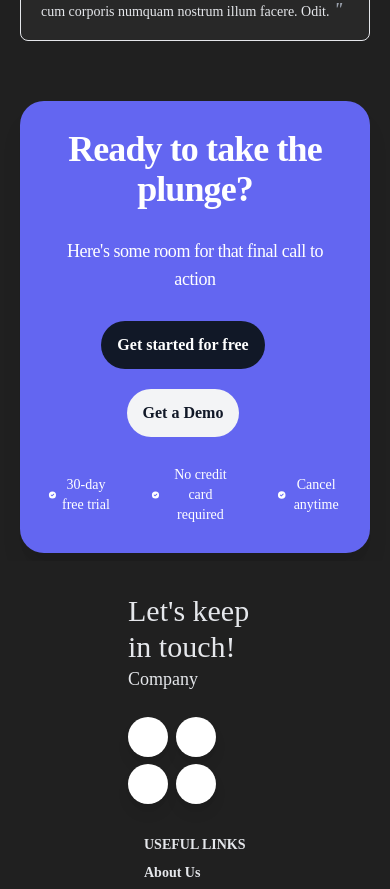
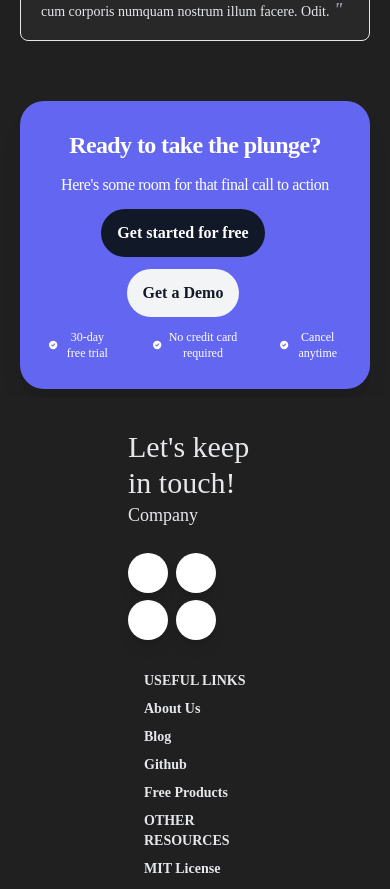
Before and after one commit to synerjay/landing-page-template-nextjs, a Next.js app: page / in a window 390 px wide. Shown: the part 6020-6909 px from the top of the page. Built offline with nearby package versions, Linux system fonts and the light colour scheme.

Commit message:
changed the action component

```diff
--- a/comps/Action.js
+++ b/comps/Action.js
@@ -3,14 +3,14 @@ import React from 'react';
 const Action = () => {
   return (
     <div className='Testimonials py-2 flex px-5 flex-col justify-center items-center mx-auto sm:py-12'>
-      <div className='h-auto py-7 md:py-10 px-7 md:px-10 w-full md:w-2/3 bg-indigo-500 flex flex-col justify-center items-center text-center space-y-7 md:mx-auto rounded-3xl shadow-xl hover:rotate-1 transition-transform'>
-        <h1 className='text-white font-bold text-4xl tracking-tight'>
+      <div className='h-auto py-7 md:py-10 px-7 md:px-10 w-full md:w-2/3 bg-indigo-500 flex flex-col justify-center items-center text-center space-y-3 md:space-y-7 md:mx-auto rounded-3xl shadow-xl hover:rotate-1 transition-transform'>
+        <h1 className='text-white font-bold text-2xl md:text-4xl tracking-tight'>
           Ready to take the plunge?
         </h1>
-        <h2 className='font-normal tracking-tight text-lg text-white'>
+        <h2 className='font-normal tracking-tight text-md md:text-lg text-white'>
           Here's some room for that final call to action
         </h2>
-        <div className='flex flex-col space-y-5 md:space-y-0 md:flex-row justify-center items-center'>
+        <div className='flex flex-col space-y-3 md:space-y-5 md:space-y-0 md:flex-row justify-center items-center'>
           <a
             href=''
             className='bg-gray-900 rounded-full font-bold text-white px-4 py-3 transition duration-300 ease-in-out hover:bg-gray-800 mr-6'
@@ -24,7 +24,7 @@ const Action = () => {
             Get a Demo
           </a>
         </div>
-        <div className='flex text-white justify-center items-center gap-x-10 text-sm'>
+        <div className='flex text-white justify-center items-center gap-x-10 text-xs md:text-sm'>
           <span className='flex items-center gap-x-1'>
             <svg
               xmlns='http://www.w3.org/2000/svg'
```
